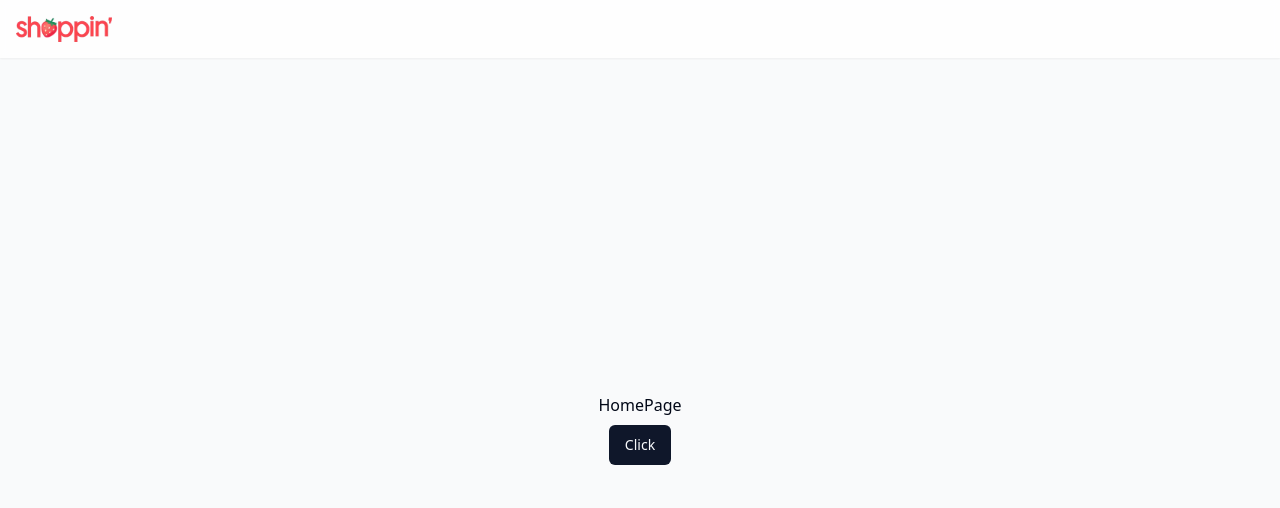
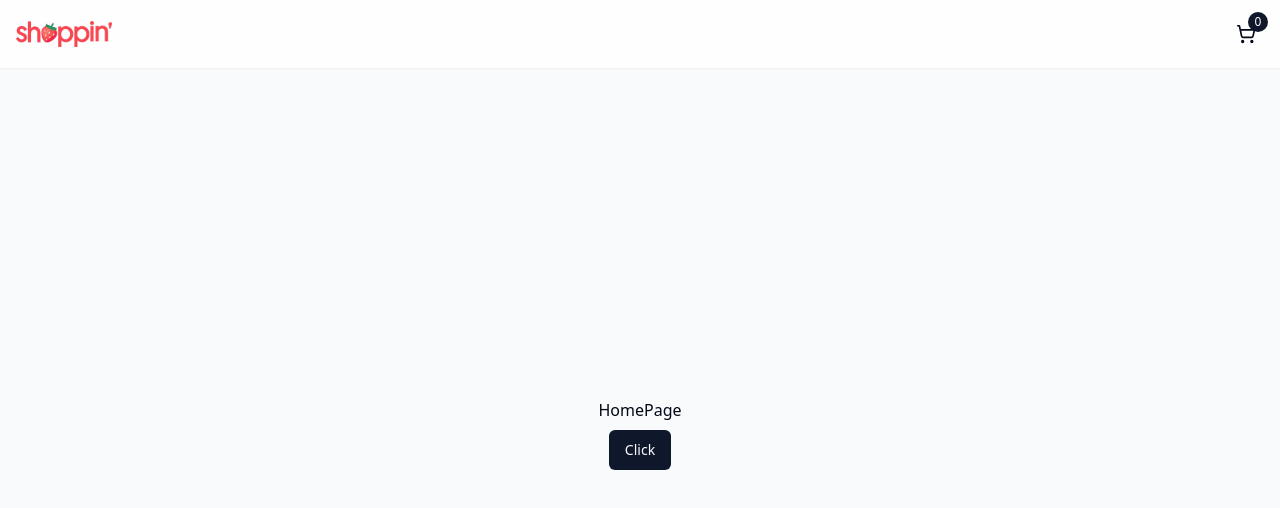
Before and after one commit to mk-Guvi/shoppie, a React (Vite) app: page / in a window 1280 px wide. Shown: the top 508 px of the page. Built offline with nearby package versions, Linux system fonts and the light colour scheme.

Commit message:
[FEAT] added cart

```diff
--- a/package.json
+++ b/package.json
@@ -5,7 +5,7 @@
   "type": "module",
   "scripts": {
     "dev": "vite",
-    "build": "npm i && tsc -b && vite build",
+    "build": "tsc -b && vite build",
     "lint": "eslint .",
     "preview": "vite preview"
   },
@@ -16,6 +16,7 @@
     "@vitejs/plugin-legacy": "^6.1.1",
     "class-variance-authority": "^0.7.1",
     "clsx": "^2.1.1",
+    "lucide-react": "^0.507.0",
     "next-themes": "^0.4.6",
     "react": "^19.0.0",
     "react-dom": "^19.0.0",
--- a/src/App.tsx
+++ b/src/App.tsx
@@ -1,10 +1,11 @@
 import Navbar from "./components/bars/Navbar";
 import { Toaster } from "./components/ui/sonner";
+import { CartProvider } from "./contexts/CartContext";
 import HomePage from "./pages/HomePage";
 
 function App() {
   return (
-    <>
+    <CartProvider>
       <Toaster />
       <div className="h-[100dvh] w-[100dvw] flex flex-col bg-background overflow-x-hidden overflow-y-auto">
         <Navbar />
@@ -12,7 +13,7 @@ function App() {
           <HomePage />
         </section>
       </div>
-    </>
+    </CartProvider>
   );
 }
 
--- a/src/components/bars/Navbar.tsx
+++ b/src/components/bars/Navbar.tsx
@@ -1,13 +1,43 @@
 import logo from "../../assets/logo.webp";
+import { useCart } from "../../contexts/CartContext";
+import { ShoppingCart } from "lucide-react";
+import { cn } from "../../lib/utils";
+import { useEffect, useState } from "react";
 function Navbar() {
+  const { items } = useCart();
+  const [isCartAnimating, setIsCartAnimating] = useState(false);
+
+  useEffect(() => {
+    setIsCartAnimating(true);
+    const timer = setTimeout(() => {
+      setIsCartAnimating(false);
+    }, 1000);
+    return () => clearTimeout(timer);
+  }, [items]);
+
   return (
     <header className="sticky top-0 z-50 w-full bg-white/80 backdrop-blur-sm shadow-sm">
       <div className="container py-4 flex justify-between items-center">
-        <img
-          src={logo}
-          className="w-24"
-          alt="Shoppie"
-        />
+        <img src={logo} className="w-24" alt="Shoppie" />
+        <div
+          aria-label="Shopping cart"
+          className="p-2 rounded-full hover:bg-gray-100 transition-colors relative"
+        >
+          <ShoppingCart
+            className={cn(
+              "h-5 w-5 transition-transform",
+              isCartAnimating ? "animate-cart-bounce" : ""
+            )}
+          />
+          <span
+            className={cn(
+              "absolute -top-1 -right-1 bg-primary text-xs text-white rounded-full w-5 h-5 flex items-center justify-center",
+              items.length > 0 && isCartAnimating ? "animate-cart-bounce" : ""
+            )}
+          >
+            {items.length}
+          </span>
+        </div>
       </div>
     </header>
   );
--- /dev/null
+++ b/src/contexts/CartContext.tsx
@@ -0,0 +1,54 @@
+import React, { createContext, useContext, useState } from "react";
+import { Product } from "../types/products";
+
+interface CartContextType {
+  items: Product[];
+  addToCart: (product: Product) => void;
+  removeFromCart: (productId: string) => void;
+  clearCart: () => void;
+}
+
+const CartContext = createContext<CartContextType | undefined>(undefined);
+
+const CartProvider: React.FC<{ children: React.ReactNode }> = ({
+  children,
+}) => {
+  const [items, setItems] = useState<Product[]>([]);
+
+  const addToCart = (product: Product) => {
+    setItems((prevItems) => {
+      // Check if product is already in cart
+      const existingItem = prevItems.find((item) => item.id === product.id);
+      if (!existingItem) {
+        return [...prevItems, product];
+      }
+      return prevItems;
+    });
+  };
+
+  const removeFromCart = (productId: string) => {
+    setItems((prevItems) => prevItems.filter((item) => item.id !== productId));
+  };
+
+  const clearCart = () => {
+    setItems([]);
+  };
+
+  return (
+    <CartContext.Provider
+      value={{ items, addToCart, removeFromCart, clearCart }}
+    >
+      {children}
+    </CartContext.Provider>
+  );
+};
+
+const useCart = () => {
+  const context = useContext(CartContext);
+  if (context === undefined) {
+    throw new Error("useCart must be used within a CartProvider");
+  }
+  return context;
+};
+
+export { CartProvider, useCart };
--- /dev/null
+++ b/src/types/products.ts
@@ -0,0 +1,9 @@
+export interface Product {
+    id: string | number;
+    name: string;
+    brand: string;
+    price: number;
+    originalPrice?: number;
+    discountPercentage?: number;
+    imageUrl: string;
+  }
```
Also changed, not shown: 1 other file (tests, documents, lock files or other folders).
